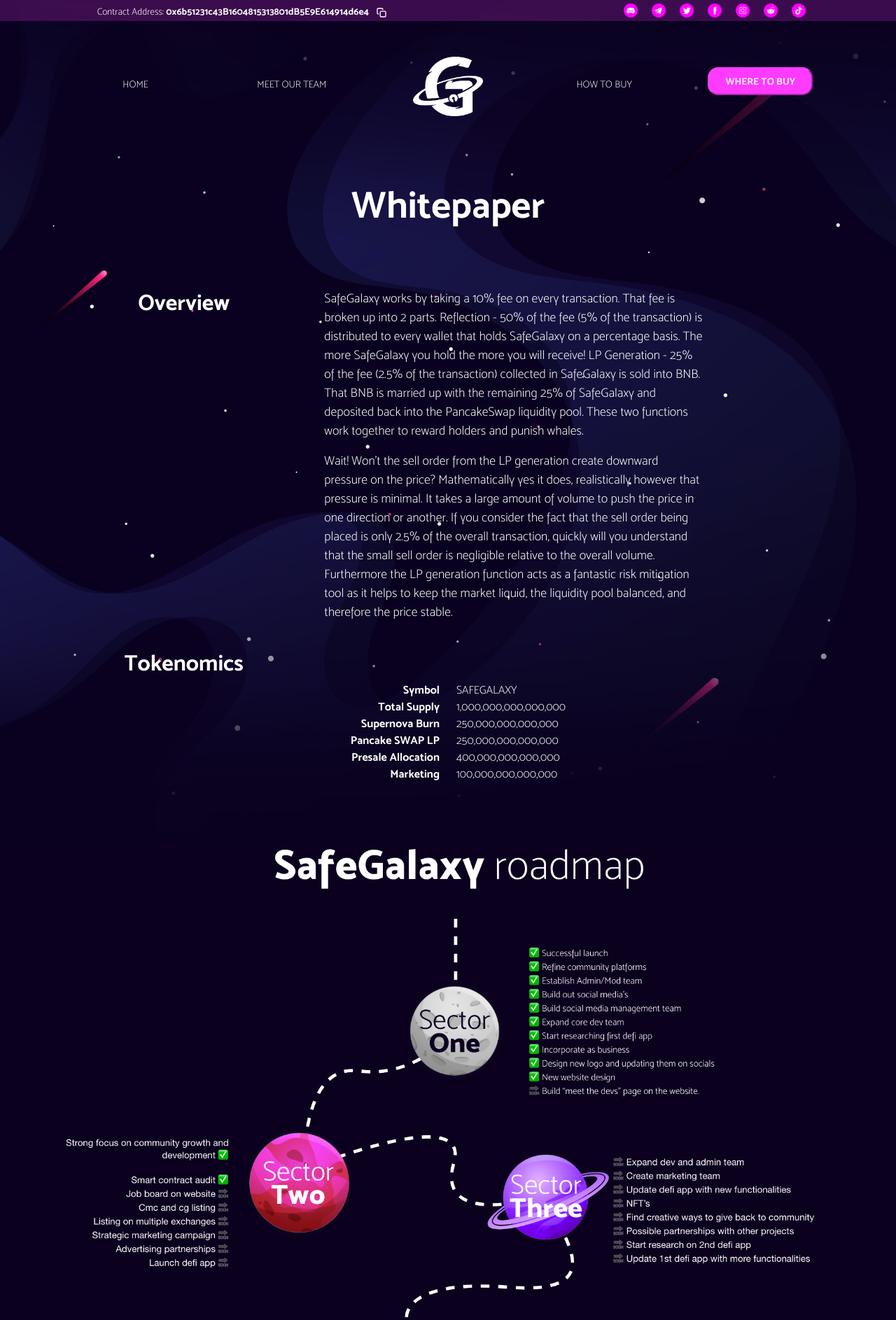
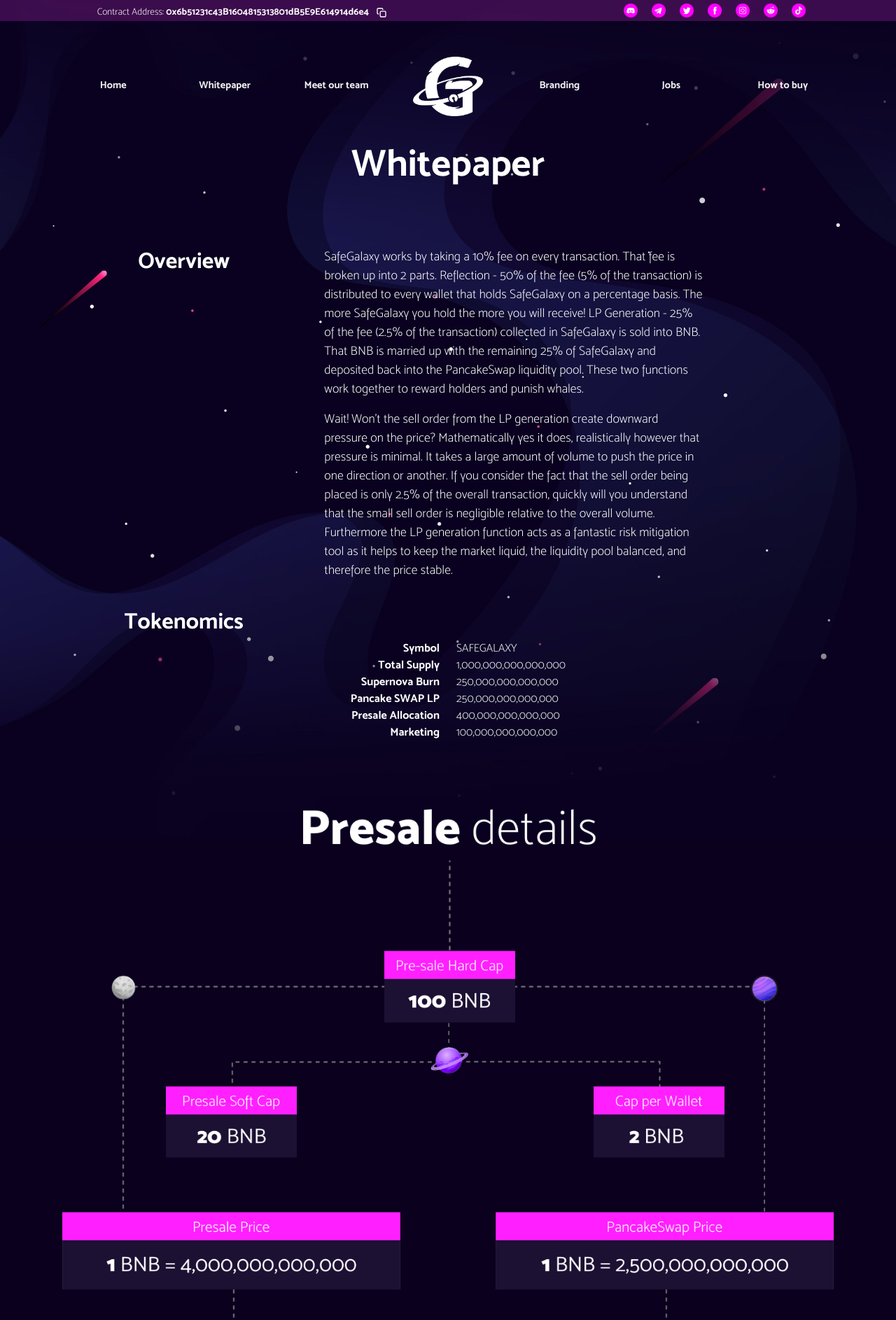
Before and after one commit to safegalaxy/SafeGalaxyWebsite, a Python web app: template resources/templates/pages/whitepaper.html in a window 1280 px wide. Shown: the top 1886 px of the page at 70% size. Run offline with Jinja, Linux system fonts and the light colour scheme; the template is opened without the code that fills it, so the values that code supplies are empty; some libraries are stand-ins or nearby versions.

Commit message:
changes for sass compile updates to whitepaper over all css changes

```diff
--- a/app/http/controllers/PageController.py
+++ b/app/http/controllers/PageController.py
@@ -125,7 +125,7 @@ class PageController(Controller):
         })
 
     def jobs(self, view: View, request: Request):
-        # changes
+        # change
 
         job_data = [
             {"img_url": "/storage/static/images/Job-planet-1.png", "job_title": "Blockchain Developer", "job_desc": "We are looking for a full-time DApp/ DeFi Developer with Solidity skills who can work on a distributed (remote) team to continue the development and improvement of our platform, DeFi product suite, and technology strategy.", "google_form_url": "https://safegalaxy.aidaform.com/Apply"},
@@ -135,6 +135,7 @@ class PageController(Controller):
             {"img_url": "/storage/static/images/Job-planet-3.png", "job_title": "Executive Assistant", "job_desc": "We are looking for someone who can assist the executive team with meeting scheduling, organization, official correspondence, and other tasks as they are requested. You should be able to demonstrate an ability to work fast and efficiently in fast-paced, high-stress environments.", "google_form_url": "https://safegalaxy.aidaform.com/Apply"},
             {"img_url": "/storage/static/images/Job-planet-1.png", "job_title": "Community Manager", "job_desc": "We are looking for someone who is detail oriented, organized and can demonstrate the ability to work quickly, accurately and under pressure. Must be tech savvy. You should have a positive attitude and the desire to contribute to our team, be self-motivated, and able to work in a fast-paced, high-stress environments", "google_form_url": "https://safegalaxy.aidaform.com/Apply"},
             {"img_url": "/storage/static/images/Job-planet-2.png", "job_title": "Community Intern", "job_desc": "We are looking for someone who is detail oriented, organized and can demonstrate the ability to work quickly, accurately and under pressure. Must be tech savvy. You should have a positive attitude and the desire to contribute to our team, be self-motivated, and able to work in a fast-paced, high-stress environments", "google_form_url": "https://safegalaxy.aidaform.com/Apply"},
+            {"img_url": "/storage/static/images/Job-planet-2.png", "job_title": "Technical Project Manager", "job_desc": "We want someone who can be considered to be both a tech guru and an inspiring leader. As someone who is instrumental in the planning and management of both Software Developers and their projects.", "google_form_url": "https://safegalaxy.aidaform.com/Apply"},
         ]
 
         return view.render("pages/jobs", {
--- a/resources/templates/components/navbar.html
+++ b/resources/templates/components/navbar.html
@@ -62,25 +62,23 @@
 
         <div class="row col-12 desktop" style="margin:0 auto">
             <div class="col-lg">
-                <div class="row padding-15"><div class="col-8 col-sm"><a href="/">HOME</a></div></div></div>
-            <div class="col-lg"><div class="row padding-15"><div class="col-8 col-sm">
-                {% if path == "/team" %}
-                    <a href="/whitepaper">WHITEPAPER</a>
-                {% else %}
-                    <a href="/team">MEET OUR TEAM</a>
-                {% endif %}
+                <div class="row navbar-padding-15"><div class="col-8 col-sm"><a href="/">Home</a></div></div></div>
+            <div class="col-lg"><div class="row navbar-padding-15"><div class="col-8 col-sm">
+                <a href="/whitepaper">Whitepaper</a>
+            </div></div></div>
+            <div class="col-lg"><div class="row navbar-padding-15"><div class="col-8 col-sm">
+                <a href="/team">Meet our team</a>
             </div></div></div>
             <div class="col-sm"><img src="/storage/static/images/SafeGalaxy-Emblem-white.png" width="100px" height="85px" class="center-items"></div>
-            <div class="col-lg"><div class="row padding-15"><div class="col-8 col-sm">
-                {% if path == "/" %}
-                    <a href="/whitepaper">WHITEPAPER</a>
-                {% elif path == "/how-to-buy" %}
-                    <a href="/jobs">JOBS</a>
-                {% else %}
-                    <a href="/how-to-buy">HOW TO BUY</a>
-                {% endif %}
+            <div class="col-lg"><div class="row navbar-padding-15"><div class="col-8 col-sm">
+                <a href="https://drive.google.com/file/d/1tgtvtvQHxaDjoqSVO7N7lf8K9TK2E-_A/view?usp=sharing" target="_blank">Branding</a>
             </div></div></div>
-            <div class="col-lg"><div class="row padding-15"><div class="col-8 col-sm"><button class="how-to-buy center-items font-text-bold"><a target="_blank" href="https://exchange.pancakeswap.finance/#/swap?inputCurrency=0x6b51231c43B1604815313801dB5E9E614914d6e4">WHERE TO BUY</a></button></div></div></div>
+            <div class="col-lg"><div class="row navbar-padding-15"><div class="col-8 col-sm">
+                <a href="/jobs">Jobs</a>
+            </div></div></div>
+            <div class="col-lg"><div class="row navbar-padding-15"><div class="col-8 col-sm">
+                <a href="/how-to-buy">How to buy</a>
+            </div></div></div>
         </div>
     </div>
 
@@ -90,27 +88,24 @@
         <div class="navbar-collapse" id="navbarSupportedContent">
             <div class="col-sm"><img src="/storage/static/images/SafeGalaxy-Emblem-white.png" width="100px" height="85px" class="center-items"></div>
 
-            <ul class="navbar-nav me-auto mb-2 mb-lg-0">
+            <ul class="navbar-nav me-auto mb-lg-0 my-5">
                 <li class="nav-item">
-                    <a href="/">HOME</a>
+                    <a href="/">Home</a>
                 </li>
                 <li class="nav-item">
-                    {% if path == "/team" %}
-                        <a href="/whitepaper">WHITEPAPER</a>
-                    {% else %}
-                        <a href="/team">MEET OUR TEAM</a>
-                    {% endif %}
+                    <a href="/whitepaper">Whitepaper</a>
                 </li>
                 <li class="nav-item">
-                    {% if path == "/" %}
-                        <a href="/whitepaper">WHITEPAPER</a>
-                    {% else %}
-                        <a target="_blank" href="https://drive.google.com/file/d/18GX3LdXNY5IyYbRtucb0xooE3St7xXdS/view">ROAD MAP</a>
-                    {% endif %}
-
+                    <a href="/team">Meet our team</a>
                 </li>
                 <li class="nav-item">
-                    <button class="how-to-buy center-items font-text-bold"><a target="_blank" href="https://exchange.pancakeswap.finance/#/swap?inputCurrency=0x6b51231c43B1604815313801dB5E9E614914d6e4">WHERE TO BUY</a></button>
+                    <a href="https://drive.google.com/file/d/1tgtvtvQHxaDjoqSVO7N7lf8K9TK2E-_A/view?usp=sharing" target="_blank">Branding</a>
+                </li>
+                <li class="nav-item">
+                    <a href="/jobs">Jobs</a>
+                </li>
+                <li class="nav-item">
+                    <a href="/how-to-buy">How to buy</a>
                 </li>
             </ul>
         </div>
--- a/resources/templates/pages/whitepaper.html
+++ b/resources/templates/pages/whitepaper.html
@@ -94,11 +94,14 @@
         </div>
         <br>
         <br>
-<!--         <div class="content">
+        <div class="content">
             <div class="container-fluid">
-                <img src="/storage/static/images/Presale-detail-dots.png" class="center-items" width="100%">
+                <picture>
+                    <source media="(max-width: 960px)" srcset="/storage/static/images/Presale-detail-mobile.png">
+                    <img src="/storage/static/images/Presale-detail-desktop.png" class="center-items" width="90%">
+                </picture>
             </div>
-        </div> -->
+        </div>
         <div class="content">
             <div class="container-fluid">
                 <picture>
--- a/webpack.mix.js
+++ b/webpack.mix.js
@@ -11,8 +11,7 @@ let mix = require('laravel-mix');
  |
  */
 
-mix.js('storage/static/js/app.js', 'storage/compiled/js')
-    .sass('storage/static/sass/style.scss', 'storage/compiled/css');
+mix.sass('storage/static/sass/style.scss', 'storage/compiled/');
 
 // Full API
 // mix.js(src, output);
--- a/wsgi.py
+++ b/wsgi.py
@@ -38,8 +38,6 @@ for provider in providers.PROVIDERS:
 for provider in container.make('Providers'):
     container.resolve(provider.boot)
 
-Storage().compile_sass()
-
 """Get the application from the container
 Some providers may change the WSGI Server like wrapping the WSGI server
 in a Whitenoise container for an example. Let's get a WSGI instance
```
Also changed, not shown: package.json (+20 -2 lines), resources/templates/pages/home.html (+3 -8 lines), mix-manifest.json, storage/compiled/style.css, storage/static/images/Presale-detail-desktop.png (added), storage/static/images/Presale-detail-dots.png (deleted), storage/static/images/Presale-detail-mobile.png (added), storage/static/sass/style.scss, 1 other file.
